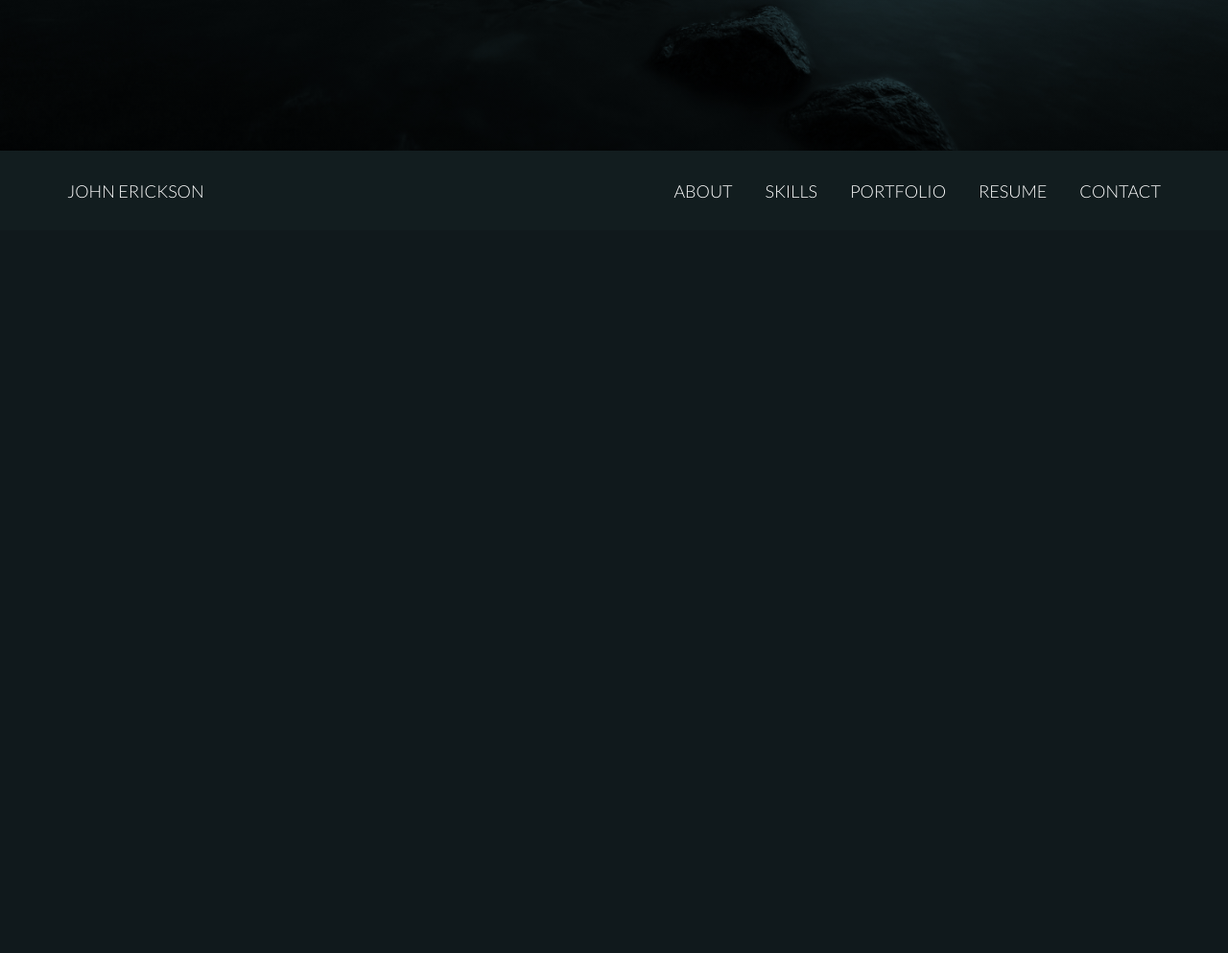
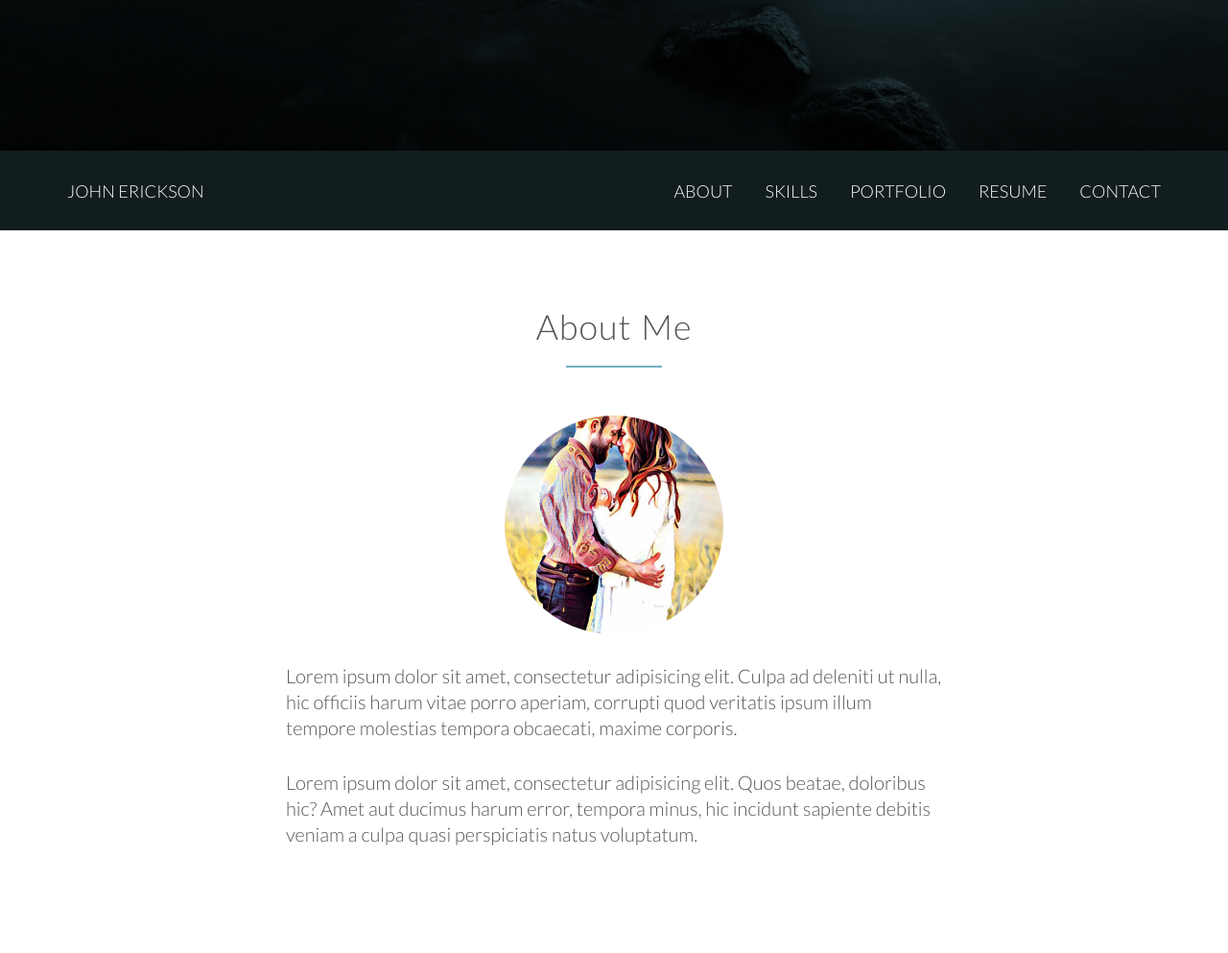
Before and after one commit to HeresJohnny5/portfolio, a PHP site: page / in a window 1280 px wide. Shown: the part 643-1636 px from the top of the page at 96% size. Before the commit the page ends 850 px from the top, so only its background shows below. Run offline with PHP 8.4, Linux system fonts and the light colour scheme.

Commit message:
Added About Me section including HTML and CSS

```diff
--- a/index.html
+++ b/index.html
@@ -21,7 +21,7 @@
 		<div class="row">
 			<div class="nav-header"><a href="#">John Erickson</a></div>
 			<ul class="nav-main">
-				<li><a href="#">About</a></li>
+				<li><a href="#about_me">About</a></li>
 				<li><a href="#">Skills</a></li>
 				<li><a href="#">Portfolio</a></li>
 				<li><a href="#">Resume</a></li>
@@ -30,6 +30,20 @@
 		</div>
 	</nav>
 
+	<section id="about_me" class="about-me">
+		<div class="row">
+			<div class="about-header">
+				<h2>About Me</h2>
+			</div>
+			<div class="about-photo">
+				<img src="resources/img/about_me.jpg" alt="">
+			</div>
+			<div class="about-text">
+				<p>Lorem ipsum dolor sit amet, consectetur adipisicing elit. Culpa ad deleniti ut nulla, hic officiis harum vitae porro aperiam, corrupti quod veritatis ipsum illum tempore molestias tempora obcaecati, maxime corporis.</p>
+				<p>Lorem ipsum dolor sit amet, consectetur adipisicing elit. Quos beatae, doloribus hic? Amet aut ducimus harum error, tempora minus, hic incidunt sapiente debitis veniam a culpa quasi perspiciatis natus voluptatum.</p>
+			</div>
+		</div>
+	</section>
 
 </body>
 </html>
--- a/resources/css/style.css
+++ b/resources/css/style.css
@@ -25,9 +25,44 @@ html {
 	/* The text-rendering property provides information to the rendering engine about what to optimize for when rendering text; optimizeLegibility emphasizes legibility over rendering speed */
 }
 
+/********************/
+/* REUSABLE CSS */
+/********************/
+
 .row {
 	max-width: 1140px;
 	margin: 0 auto;
+}
+
+section {
+	padding: 80px 0;
+}
+
+/********************/
+/* PARAGRAPHS CSS */
+/********************/
+
+.hero-text-box p {
+	color: #fff;
+	margin-bottom: 20px;
+}
+
+.about-text p {
+	line-height: 135%;
+	width: 60%;
+	margin: 0 auto;
+	padding-bottom: 30px;
+}
+
+/********************/
+/* HEADINGS CSS */
+/********************/
+
+h1,
+h2 {
+	/* The font-size is dependent on the html parent element; 200% of 20px will be 40px */
+	font-weight: 300;
+	letter-spacing: 1px;
 }
 
 h1 {
@@ -35,15 +70,24 @@ h1 {
 	margin-bottom: 20px;
 	color: #fff;
 	font-size: 240%;
-	/* The font-size is dependent on the html parent element; 200% of 20px will be 40px */
-	font-weight: 300;
-	letter-spacing: 1px;
 	word-spacing: 3px;
 }
 
-p {
-	color: #fff;
-	margin-bottom: 20px;
+h2 {
+	margin-bottom: 50px;
+	font-size: 180%;
+	word-spacing: 2px;
+	text-align: center;
+}
+
+h2:after {
+	display: block;
+	height: 2px;
+	background-color: #6fb2c2;
+	content: " ";
+	width: 100px;
+	margin: 0 auto;
+	margin-top: 20px;
 }
 
 /********************/
@@ -65,6 +109,10 @@ header {
 	left: 50%;
 	transform: translate(-50%, -50%);
 }
+
+/********************/
+/* NAVBAR CSS */
+/********************/
 
 .navbar-custom {
 	background-color: #121d1f;
@@ -123,3 +171,15 @@ header {
 	background-color: #6fb2c2;
 	border: 1px solid transparent;
 }
+
+/********************/
+/* IMAGES CSS */
+/********************/
+
+.about-photo img {
+	width: 20%;
+	border-radius: 50%;
+	display: block;
+	margin: 0 auto;
+	margin-bottom: 30px;
+}
```
Also changed, not shown: resources/img/about_me.jpg (added), 4 other files.
